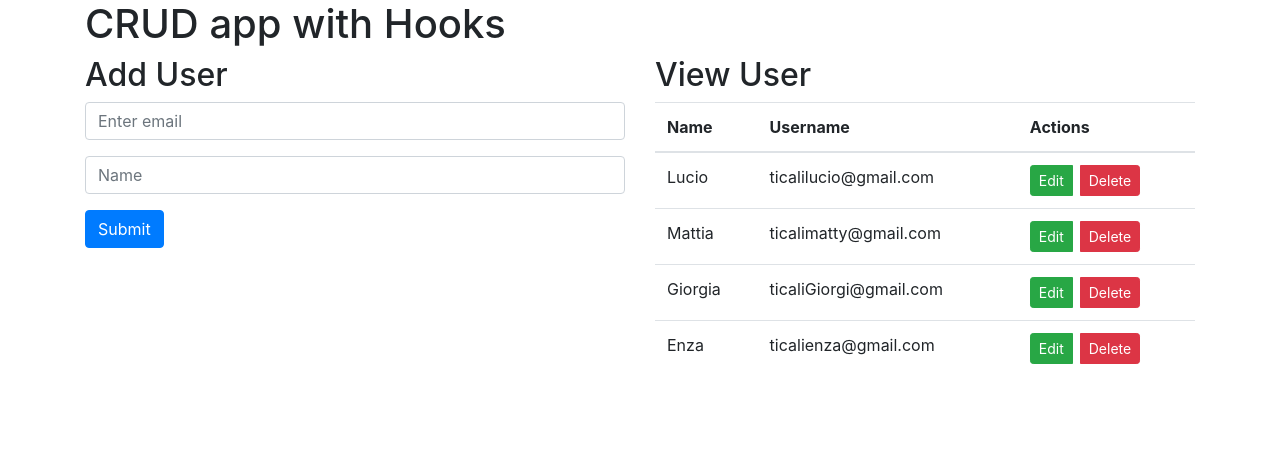
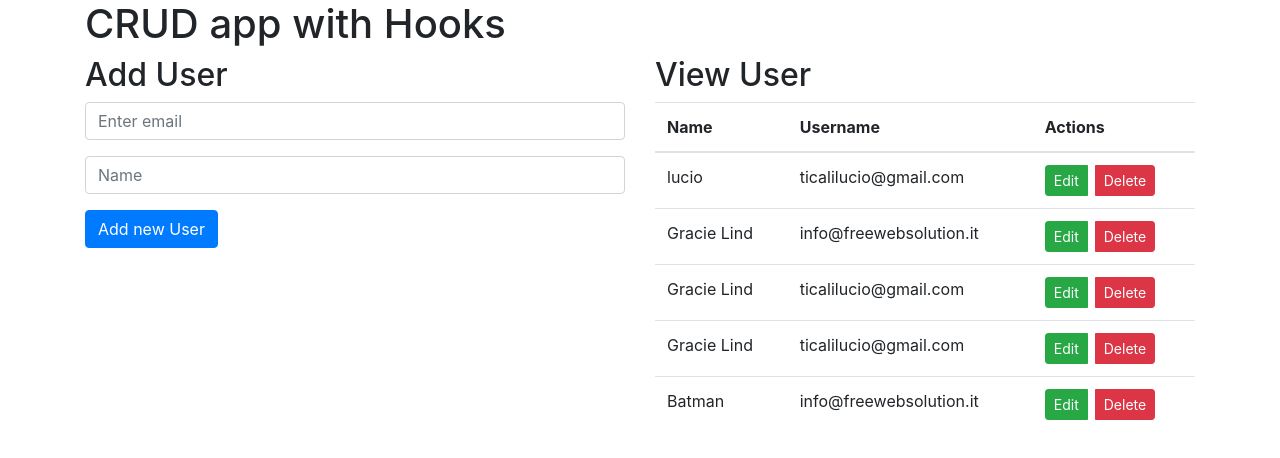
Before and after one commit to freewebsolution/ReactHooks, a React (Create React App) app in the folder react-crud/: page / in a window 1280 px wide. Shown: the top 458 px of the page. Built offline with nearby package versions, Linux system fonts and the light colour scheme; data requests are answered from the project's data file.

Commit message:
Aggiunta nuovo utente parte 2

```diff
--- a/react-crud/db.json
+++ b/react-crud/db.json
@@ -2,23 +2,28 @@
   "userData": [
     {
       "id": 1,
-            "name": "Lucio",
+      "name": "lucio",
       "username": "ticalilucio@gmail.com"
     },
     {
       "id": 2,
-            "name": "Mattia",
-            "username": "ticalimatty@gmail.com"
+      "name": "Gracie Lind",
+      "username": "info@freewebsolution.it"
     },
     {
       "id": 3,
-            "name": "Giorgia",
-            "username": "ticaliGiorgi@gmail.com"
+      "name": "Gracie Lind",
+      "username": "ticalilucio@gmail.com"
     },
     {
       "id": 4,
-            "name": "Enza",
-            "username": "ticalienza@gmail.com"
+      "name": "Gracie Lind",
+      "username": "ticalilucio@gmail.com"
+    },
+    {
+      "id": 5,
+      "name": "Batman",
+      "username": "info@freewebsolution.it"
     }
   ]
 }
--- a/react-crud/package.json
+++ b/react-crud/package.json
@@ -15,11 +15,11 @@
   },
   "scripts": {
     "start": "concurrently --kill-others \"npm run start-react\" \"npm run json-server\"",
-    "start-react": "PORT=3003 react-scripts start",
+    "start-react": "PORT=3009 react-scripts start",
     "build": "react-scripts build",
     "test": "react-scripts test",
     "eject": "react-scripts eject",
-    "json-server": "json-server -p 3005 --watch db.json"
+    "json-server": "json-server -p 3006 --watch db.json"
   },
   "eslintConfig": {
     "extends": [
--- a/react-crud/src/App.js
+++ b/react-crud/src/App.js
@@ -1,26 +1,23 @@
-import React,{useState,useEffect} from'react'
+import React, { useState, useEffect } from 'react'
 import UserTable from "./tables/UserTable";
-import userService from'./services/userService'
+import userService from './services/userService'
 import AddUserForm from './components/AddUserForm';
 
 const App = (props) => {
   const [users, setUsers] = useState([])
-
   useEffect(() => {
     userService
       .getAll()
       .then(res => {
         setUsers(res.data)
-        console.log(res.data)
       })
   }, [])
-
   const addUser = (user) => {
     userService
-    .addUser(user)
-    .then(res => {
-      setUsers([...users,res.data])
-    })
+      .addUser(user)
+      .then(res => {
+        setUsers(users.concat(res.data))
+      })
   }
   return (
     <div className="container">
@@ -28,11 +25,11 @@ const App = (props) => {
       <div className="row">
         <div className="col-md-6">
           <h2>Add User</h2>
-          <AddUserForm addUser={addUser}/>
+          <AddUserForm addUser={addUser} />
         </div>
         <div className="col-md-6">
           <h2>View User</h2>
-          <UserTable users={users}/>
+          <UserTable users={users} />
         </div>
       </div>
     </div>
--- a/react-crud/src/components/AddUserForm.js
+++ b/react-crud/src/components/AddUserForm.js
@@ -1,18 +1,44 @@
-import React from 'react';
+import React, { useState } from 'react';
 
 const AddUserForm = (props) => {
+    const initialFormState = { id: null, name: '', username: '' }
+    const [user, setUser] = useState(initialFormState)
+
+    const handleInputChange = e => {
+        const { name, value } = e.target
+        setUser({ ...user, [name]: value })
+    }
     return (
-        <div>
-            <form>
-                <div className="form-group">
-                    <input type="email" className="form-control" id="exampleInputEmail1" aria-describedby="emailHelp" placeholder="Enter email"/>
-                </div>
-                <div className="form-group">
-                    <input type="text" className="form-control" id="exampleInputPassword1" placeholder="Name" />
-                </div>
-                <button type="submit" className="btn btn-primary">Submit</button>
-            </form>
-        </div>
+        <form
+            onSubmit={(e) => {
+                e.preventDefault()
+                if (!user.name || !user.username) return
+                props.addUser(user)
+                setUser(initialFormState)
+            }}
+        >
+            <div className="form-group">
+                <input
+                    type="email"
+                    required
+                    value={user.username}
+                    className="form-control"
+                    name="username"
+                    onChange={handleInputChange}
+                    placeholder="Enter email" />
+            </div>
+            <div className="form-group">
+                <input
+                    type="text"
+                    required
+                    value={user.name}
+                    className="form-control"
+                    name="name"
+                    onChange={handleInputChange}
+                    placeholder="Name" />
+            </div>
+            <button type="submit" className="btn btn-primary">Add new User</button>
+        </form>
     );
 };
 
--- a/react-crud/src/services/userService.js
+++ b/react-crud/src/services/userService.js
@@ -8,8 +8,8 @@ const getAll = () => {
 }
 
 //Aggiungi nuovo user POST
-const addUser = user => {
-    return axios.post(url,user)
+const addUser = newObj => {
+    return axios.post(url,newObj)
 }
 const exportedObj = {
     getAll,
--- a/react-crud/src/tables/UserTable.js
+++ b/react-crud/src/tables/UserTable.js
@@ -10,7 +10,7 @@ const UserTable = ({ users }) => (
             </tr>
         </thead>
         <tbody>
-            {users.length > 0 ? (
+            {users.length  ? (
                 users.map((user) => (
                     <tr key={user.id}>
                         <td>{user.name}</td>
@@ -26,7 +26,7 @@ const UserTable = ({ users }) => (
 
             ):(
                 <tr>
-                    <td colSpan={3}>Mo users</td>
+                    <td colSpan={3}>No users</td>
                 </tr>
             )
         }
```
Lines whose indentation alone changed are shown as unchanged.
